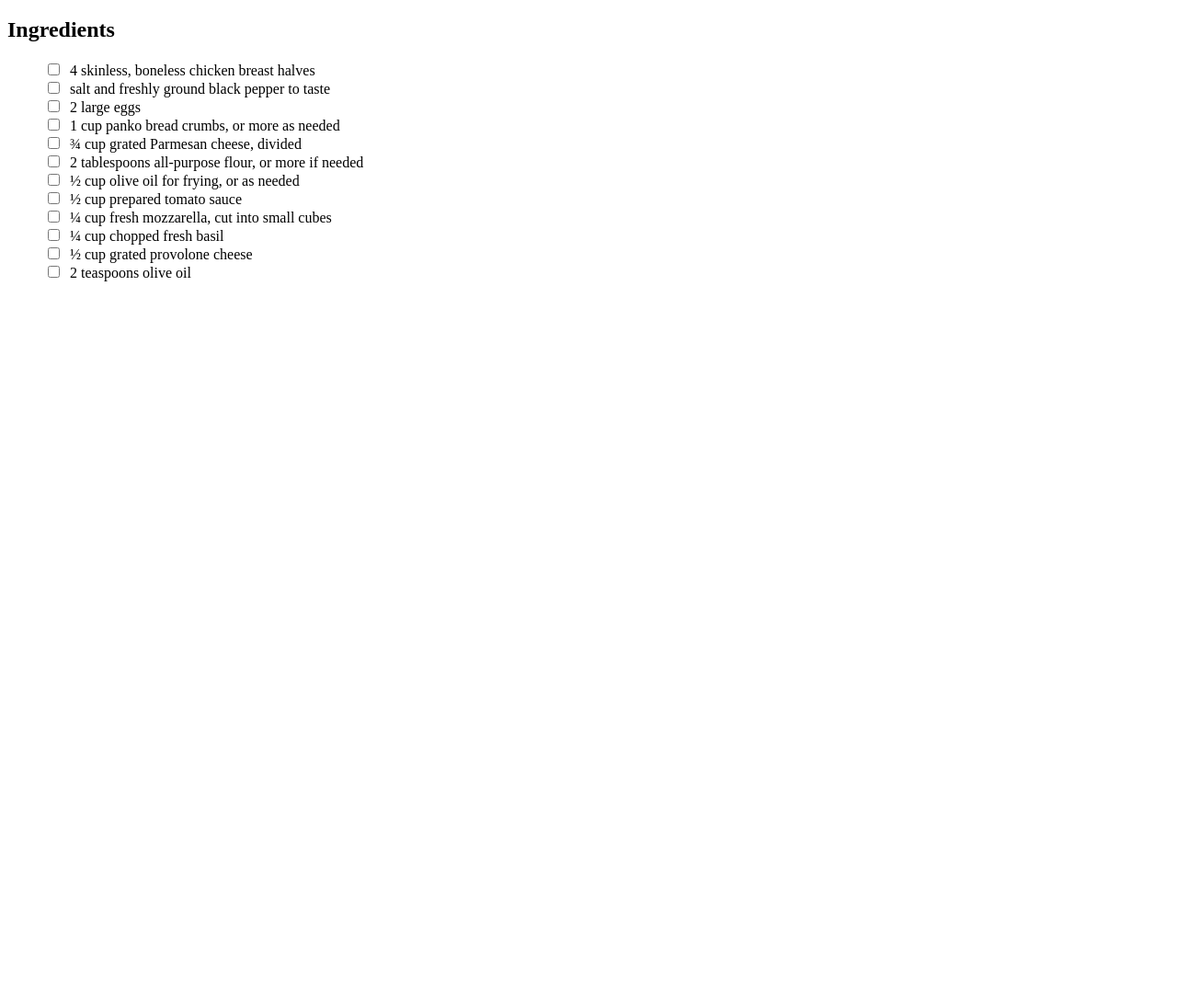
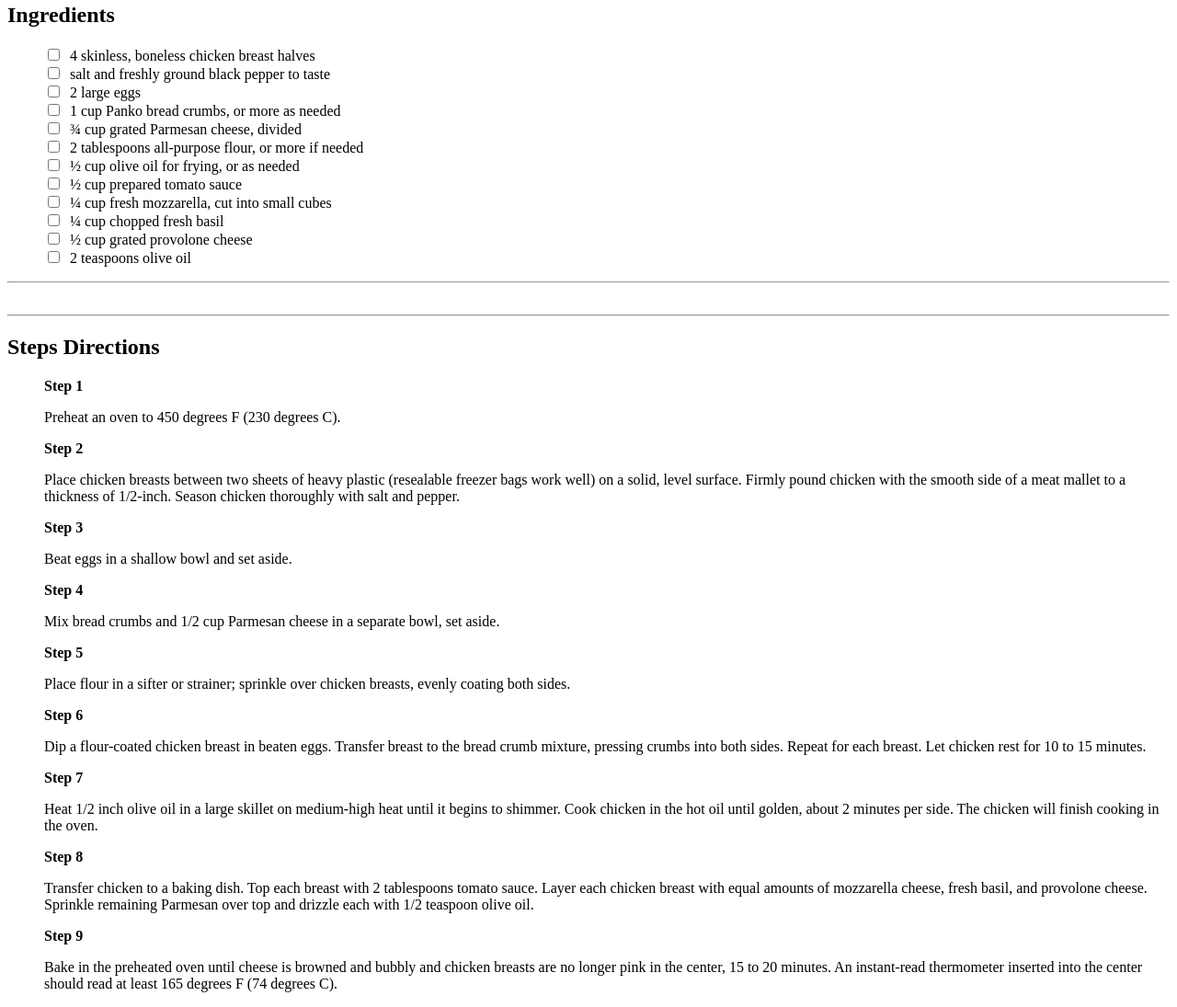
Before and after one commit to andriel300/odin-recipes, a plain HTML site: page recipes/chicken-parmesan.html in a window 1280 px wide. Shown: the part 932-2027 px from the top of the page at 92% size. Before the commit the page ends 1254 px from the top, so only its background shows below. Drawn offline with Linux system fonts and the light colour scheme.

Commit message:
Create Steps Directions Recipe

```diff
--- a/recipes/chicken-parmesan.html
+++ b/recipes/chicken-parmesan.html
@@ -11,17 +11,17 @@
         <div>
             <h1>Chicken Parmesan !!!</h1>
             <p>
-            Today we want to teach you an classic recipe that everybody need to
-            learn how to, because it's a great option for lunch or dinner for
-            these days you want to knock yourself out!
+                Today we want to teach you an classic recipe that everybody need
+                to learn how to, because it's a great option for lunch or dinner
+                for these days you want to knock yourself out!
                 <em>(JK It's easy to make lol)</em> and economize your time.
             </p>
 
             <p>
                 <strong>Chicken Parmesan</strong> is no doubt the most popular
-            non-pasta dish in Italian-American style restaurants. And while this
-            delicious meal may seem fancy, it's actually pretty easy to make at
-            home.
+                non-pasta dish in Italian-American style restaurants. And while
+                this delicious meal may seem fancy, it's actually pretty easy to
+                make at home.
             </p>
             <h3>How to make a delicious Chicken Parmesan That's Never Soggy</h3>
             <img
@@ -31,57 +31,55 @@
                 width="640"
                 style="border: 2px solid black"
             />
-
-        </p>
             <figcaption>Fig.1 - all recipes source</figcaption>
             <hr />
 
             <h1>Top Tips for Making Chicken Parmesan</h1>
             <p>
-            Before we get to the recipe, here's your cheat sheet for making the
-            best baked Chicken Parmesan:
+                Before we get to the recipe, here's your cheat sheet for making
+                the best baked Chicken Parmesan:
             </p>
             <ol>
                 <strong><li>Pound Chicken to an even thickness</li></strong>
                 <p>
-                Pound the boneless chicken breasts out to an even width so they
-                cook evenly. Basically, you're pounding the thick part down to
-                the size of the thin part, about a half-inch thick.
+                    Pound the boneless chicken breasts out to an even width so
+                    they cook evenly. Basically, you're pounding the thick part
+                    down to the size of the thin part, about a half-inch thick.
                 </p>
                 <strong><li>Don't skimp on seasoning</li></strong>
                 <p>
-                Salt and pepper the chicken well. Then don't bother with salting
-                the flour and bread crumbs.
+                    Salt and pepper the chicken well. Then don't bother with
+                    salting the flour and bread crumbs.
                 </p>
                 <strong><li>Add Parmesan to the bread crumbs</li></strong>
                 <p>
                     Use Panko bread crumbs mixed with a little finely grated
-                Parmesan cheese. When you fry the breaded chicken, the Parmesan
-                will give it an extra crunch and exciting flavor.
+                    Parmesan cheese. When you fry the breaded chicken, the
+                    Parmesan will give it an extra crunch and exciting flavor.
                 </p>
                 <strong><li>Rest before cooking</li></strong>
                 <p>
-                Before frying, let the Breaded chicken sit on the counter for
-                about 15 minutes to allow the coating to adhere to the chicken
-                breast.
+                    Before frying, let the Breaded chicken sit on the counter
+                    for about 15 minutes to allow the coating to adhere to the
+                    chicken breast.
                 </p>
                 <strong><li>Go easy on the sauce</li></strong>
                 <p>
-                THE KEY: Don't drown the poor breaded and fried chicken in sauce
-                and smother it in cheese. Too much of a good thing is too much.
-                You did all the work creating a crisp coating, why make it soggy
-                with too much sauce and cheese?
+                    THE KEY: Don't drown the poor breaded and fried chicken in
+                    sauce and smother it in cheese. Too much of a good thing is
+                    too much. You did all the work creating a crisp coating, why
+                    make it soggy with too much sauce and cheese?
                 </p>
                 <strong><li>Make sure your oven is hot, hot, hot</li></strong>
                 <p>
                     Be sure your oven is <em>completely</em> preheated to 450 F.
-                You'll want the cheese brown slightly and the breading to crisp
-                up before the chicken gets overcooked, and a nice hot oven is
-                the way to go.
+                    You'll want the cheese brown slightly and the breading to
+                    crisp up before the chicken gets overcooked, and a nice hot
+                    oven is the way to go.
                 </p>
                 <p>
-                Now find out <u>the best wine to pair</u> with your non-soggy,
-                not-too-saucy baked Chicken Parmesan. Enjoy!
+                    Now find out <u>the best wine to pair</u> with your
+                    non-soggy, not-too-saucy baked Chicken Parmesan. Enjoy!
                 </p>
             </ol>
             <hr />
@@ -91,24 +89,133 @@
         <div>
             <h2>Ingredients</h2>
 
-            <ul style="list-style-type: none;">
+            <ul style="list-style-type: none">
                 <td>
-
-                    <li><input type="checkbox" name="name1" />&nbsp; 4 skinless, boneless chicken breast halves</li>
-                    <li><input type="checkbox" name="name1" />&nbsp; salt and freshly ground black pepper to taste</li>
-                    <li><input type="checkbox" name="name1" />&nbsp; 2 large eggs</li>
-                    <li><input type="checkbox" name="name1" />&nbsp; 1 cup panko bread crumbs, or more as needed</li>
-                    <li><input type="checkbox" name="name1" />&nbsp; ¾ cup grated Parmesan cheese, divided</li>
-                    <li><input type="checkbox" name="name1" />&nbsp; 2 tablespoons all-purpose flour, or more if needed</li>
-                    <li><input type="checkbox" name="name1" />&nbsp; ½ cup olive oil for frying, or as needed</li>
-                    <li><input type="checkbox" name="name1" />&nbsp; ½ cup prepared tomato sauce</li>
-                    <li><input type="checkbox" name="name1" />&nbsp; ¼ cup fresh mozzarella, cut into small cubes</li>
-                    <li><input type="checkbox" name="name1" />&nbsp; ¼ cup chopped fresh basil</li>
-                    <li><input type="checkbox" name="name1" />&nbsp; ½ cup grated provolone cheese</li>
-                    <li><input type="checkbox" name="name1" />&nbsp; 2 teaspoons olive oil</li>
-
+                    <li>
+                        <input type="checkbox" name="name1" />&nbsp; 4 skinless,
+                        boneless chicken breast halves
+                    </li>
+                    <li>
+                        <input type="checkbox" name="name1" />&nbsp; salt and
+                        freshly ground black pepper to taste
+                    </li>
+                    <li>
+                        <input type="checkbox" name="name1" />&nbsp; 2 large
+                        eggs
+                    </li>
+                    <li>
+                        <input type="checkbox" name="name1" />&nbsp; 1 cup Panko
+                        bread crumbs, or more as needed
+                    </li>
+                    <li>
+                        <input type="checkbox" name="name1" />&nbsp; ¾ cup
+                        grated Parmesan cheese, divided
+                    </li>
+                    <li>
+                        <input type="checkbox" name="name1" />&nbsp; 2
+                        tablespoons all-purpose flour, or more if needed
+                    </li>
+                    <li>
+                        <input type="checkbox" name="name1" />&nbsp; ½ cup olive
+                        oil for frying, or as needed
+                    </li>
+                    <li>
+                        <input type="checkbox" name="name1" />&nbsp; ½ cup
+                        prepared tomato sauce
+                    </li>
+                    <li>
+                        <input type="checkbox" name="name1" />&nbsp; ¼ cup fresh
+                        mozzarella, cut into small cubes
+                    </li>
+                    <li>
+                        <input type="checkbox" name="name1" />&nbsp; ¼ cup
+                        chopped fresh basil
+                    </li>
+                    <li>
+                        <input type="checkbox" name="name1" />&nbsp; ½ cup
+                        grated provolone cheese
+                    </li>
+                    <li>
+                        <input type="checkbox" name="name1" />&nbsp; 2 teaspoons
+                        olive oil
+                    </li>
                 </td>
             </ul>
         </div>
+        <hr />
+        &#160;
+        <hr />
+        <h2>Steps Directions</h2>
+        <ol style="list-style-type: none">
+            <strong>
+                <li>Step 1</li>
+            </strong>
+            <p>Preheat an oven to 450 degrees F (230 degrees C).</p>
+            <strong>
+                <li>Step 2</li>
+            </strong>
+            <p>
+                Place chicken breasts between two sheets of heavy plastic
+                (resealable freezer bags work well) on a solid, level surface.
+                Firmly pound chicken with the smooth side of a meat mallet to a
+                thickness of 1/2-inch. Season chicken thoroughly with salt and
+                pepper.
+            </p>
+            <strong>
+                <li>Step 3</li>
+            </strong>
+            <p>Beat eggs in a shallow bowl and set aside.</p>
+            <strong>
+                <li>Step 4</li>
+            </strong>
+            <p>
+                Mix bread crumbs and 1/2 cup Parmesan cheese in a separate bowl,
+                set aside.
+            </p>
+            <strong>
+                <li>Step 5</li>
+            </strong>
+            <p>
+                Place flour in a sifter or strainer; sprinkle over chicken
+                breasts, evenly coating both sides.
+            </p>
+            <strong>
+                <li>Step 6</li>
+            </strong>
+            <p>
+                Dip a flour-coated chicken breast in beaten eggs. Transfer
+                breast to the bread crumb mixture, pressing crumbs into both
+                sides. Repeat for each breast. Let chicken rest for 10 to 15
+                minutes.
+            </p>
+            <strong>
+                <li>Step 7</li>
+            </strong>
+            <p>
+                Heat 1/2 inch olive oil in a large skillet on medium-high heat
+                until it begins to shimmer. Cook chicken in the hot oil until
+                golden, about 2 minutes per side. The chicken will finish
+                cooking in the oven.
+            </p>
+            <strong>
+                <li>Step 8</li>
+            </strong>
+            <p>
+                Transfer chicken to a baking dish. Top each breast with 2
+                tablespoons tomato sauce. Layer each chicken breast with equal
+                amounts of mozzarella cheese, fresh basil, and provolone cheese.
+                Sprinkle remaining Parmesan over top and drizzle each with 1/2
+                teaspoon olive oil.
+            </p>
+            <strong>
+                <li>Step 9</li>
+            </strong>
+            <p>
+                Bake in the preheated oven until cheese is browned and bubbly
+                and chicken breasts are no longer pink in the center, 15 to 20
+                minutes. An instant-read thermometer inserted into the center
+                should read at least 165 degrees F (74 degrees C).
+            </p>
+        </ol>
     </body>
 </html>
```
Lines whose indentation alone changed are shown as unchanged.
